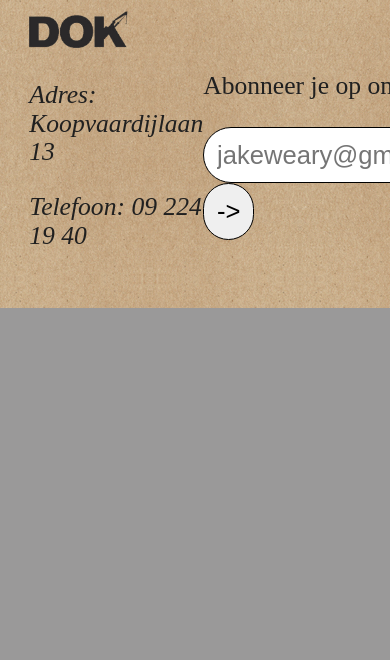
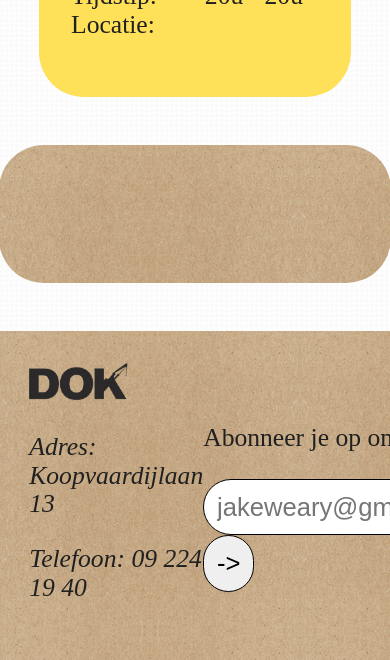
Before and after one commit to lottebijlsma/dokgent, a PHP site: page /index.php?page=detail in a window 390 px wide; the page is wider, and only the part inside the window is pictured. Shown: the part 1056-1716 px from the top of that part. Before the commit the page ends 1364 px from the top of that part, so only its background shows below. Run offline with PHP 8.4, Linux system fonts and the light colour scheme; data that the repository does not hold is empty; some libraries are stand-ins or nearby versions.

Commit message:
:lipstick: Responsive detail page

```diff
--- a/src/css/style.css
+++ b/src/css/style.css
@@ -143,6 +143,7 @@
 
 footer {
   background-image: url(../assets/img/cardboard.jpg);
+  margin-top: 3rem;
 }
 
 .agenda {
@@ -227,8 +228,9 @@
   background-image: url(../assets/img/cardboard.jpg);
   padding: 2rem;
   border-radius: 2.8rem;
-  max-width: 35vmax;
+  width: 35vmax;
   padding-left: 3rem;
+  order: 1;
 }
 
 .desc-specs {
@@ -236,6 +238,7 @@
   background-color: var(--main-yellow);
   border-radius: 2.8rem;
   text-align: center;
+  order: 2;
 }
 
 .event-content {
@@ -334,3 +337,46 @@
   margin-top: 5rem;
   margin-left: 2.5rem;
 }
+
+@media (width <= 1180px) {
+
+  .event-detail-about {
+    margin-left: 0;
+  }
+
+  .event-content {
+    display: flex;
+    flex-flow: column nowrap;
+  }
+
+  .event-detail-image {
+    width: 80vw;
+    height: 50rem;
+    align-self: center;
+  }
+
+  .desc-about, .desc-specs {
+    width: 80vw;
+    margin-top: 3rem;
+    align-self: center;
+  }
+
+  .desc-specs {
+    order: -4;
+  }
+
+  .mobile-position-change {
+    display: flex;
+    flex-flow: column nowrap;
+    align-self: center;
+  }
+}
+
+@media (width <= 768px) {
+
+  .event-detail-image {
+    width: 80vw;
+    height: 30rem;
+    align-self: center;
+  }
+}
--- a/src/view/events/detail.php
+++ b/src/view/events/detail.php
@@ -5,7 +5,7 @@
   <div class='event-content'>
     <img class="event-detail-image" src="../assets/img/database/<?php echo($events['img']);?>" alt="afbeelding van evenement" width="600"/>
     <div class='event-detail-about'>
-      <div>
+      <div class='mobile-position-change'>
         <div class='desc-about'>
           <h3><?php echo($events['title']);?></h3>
           <p><?php echo($events['description']);?></p>
```
